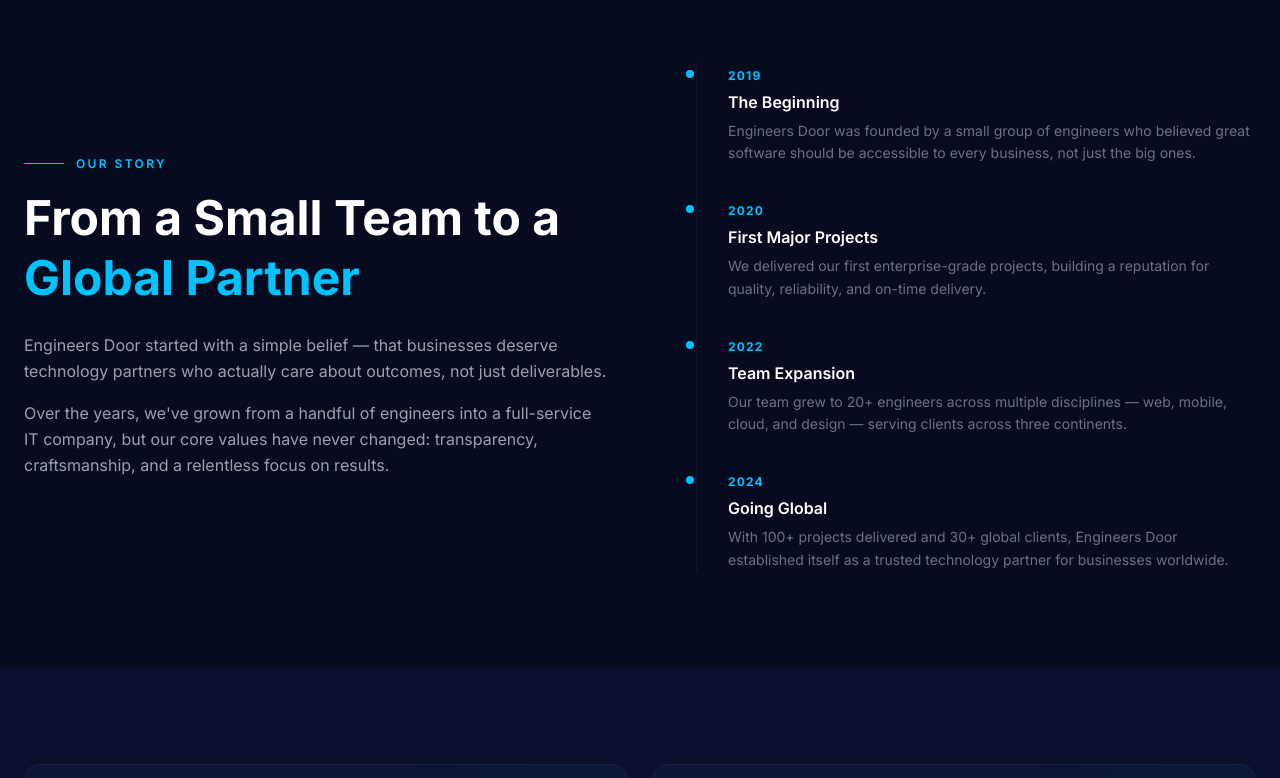
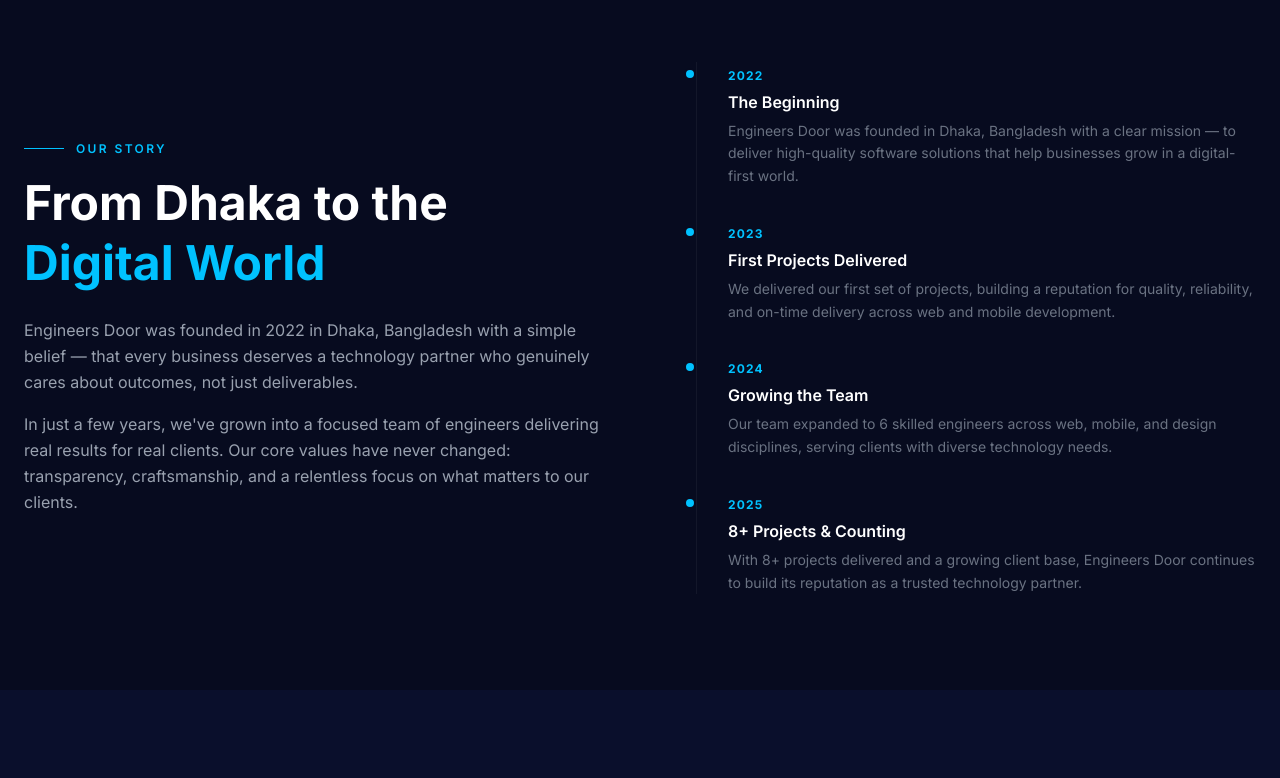
Before and after one commit to fahim-shahriar-alif/Engineers-Door, a Next.js app in the folder engineers-door/: page /about in a window 1280 px wide. Shown: the part 540-1318 px from the top of the page. Built offline with nearby package versions, Linux system fonts and the light colour scheme.

Commit message:
Fixed some UI

```diff
--- a/engineers-door/app/layout.tsx
+++ b/engineers-door/app/layout.tsx
@@ -19,7 +19,7 @@
     "Engineers Door delivers end-to-end software development, IT consulting, and technology solutions that drive real business growth.",
   keywords: [
     "IT company", "software development", "web development", "mobile apps",
-    "cloud devops", "IT consulting", "tech talent", "Engineers Door",
+    "cloud devops", "IT consulting", "tech talent", "Engineers Door", "Dhaka", "Bangladesh",
   ],
   authors: [{ name: "Engineers Door", url: BASE_URL }],
   creator: "Engineers Door",
--- a/engineers-door/components/Footer.tsx
+++ b/engineers-door/components/Footer.tsx
@@ -109,7 +109,7 @@
             © {new Date().getFullYear()} Engineers Door. All rights reserved.
           </p>
           <p className="text-gray-600 text-xs">
-            Built with precision by the Engineers Door team.
+            Founded 2022 · Dhaka, Bangladesh
           </p>
         </div>
 
--- a/engineers-door/components/Hero.tsx
+++ b/engineers-door/components/Hero.tsx
@@ -7,10 +7,10 @@
 import CountUp from "@/components/ui/CountUp";
 
 const stats = [
-  { value: 100, suffix: "+", label: "Projects Delivered" },
-  { value: 50, suffix: "+", label: "Expert Engineers" },
-  { value: 30, suffix: "+", label: "Global Clients" },
-  { value: 5, suffix: "+", label: "Years of Experience" },
+  { value: 8, suffix: "+", label: "Projects Delivered" },
+  { value: 6, suffix: "", label: "Expert Engineers" },
+  { value: 8, suffix: "+", label: "Happy Clients" },
+  { value: 2, suffix: "+", label: "Years of Experience" },
 ];
 
 const floatingOrbs = [
--- a/engineers-door/components/about/OurStory.tsx
+++ b/engineers-door/components/about/OurStory.tsx
@@ -1,27 +1,27 @@
 const milestones = [
   {
-    year: "2019",
+    year: "2022",
     title: "The Beginning",
     description:
-      "Engineers Door was founded by a small group of engineers who believed great software should be accessible to every business, not just the big ones.",
+      "Engineers Door was founded in Dhaka, Bangladesh with a clear mission — to deliver high-quality software solutions that help businesses grow in a digital-first world.",
   },
   {
-    year: "2020",
-    title: "First Major Projects",
+    year: "2023",
+    title: "First Projects Delivered",
     description:
-      "We delivered our first enterprise-grade projects, building a reputation for quality, reliability, and on-time delivery.",
-  },
-  {
-    year: "2022",
-    title: "Team Expansion",
-    description:
-      "Our team grew to 20+ engineers across multiple disciplines — web, mobile, cloud, and design — serving clients across three continents.",
+      "We delivered our first set of projects, building a reputation for quality, reliability, and on-time delivery across web and mobile development.",
   },
   {
     year: "2024",
-    title: "Going Global",
+    title: "Growing the Team",
     description:
-      "With 100+ projects delivered and 30+ global clients, Engineers Door established itself as a trusted technology partner for businesses worldwide.",
+      "Our team expanded to 6 skilled engineers across web, mobile, and design disciplines, serving clients with diverse technology needs.",
+  },
+  {
+    year: "2025",
+    title: "8+ Projects & Counting",
+    description:
+      "With 8+ projects delivered and a growing client base, Engineers Door continues to build its reputation as a trusted technology partner.",
   },
 ];
 
@@ -40,18 +40,19 @@
               </span>
             </div>
             <h2 className="text-4xl md:text-5xl font-bold text-white mb-6 leading-tight">
-              From a Small Team to a{" "}
-              <span className="text-[#00c2ff]">Global Partner</span>
+              From Dhaka to the{" "}
+              <span className="text-[#00c2ff]">Digital World</span>
             </h2>
             <p className="text-gray-400 text-base leading-relaxed mb-4">
-              Engineers Door started with a simple belief — that businesses
-              deserve technology partners who actually care about outcomes, not
-              just deliverables.
+              Engineers Door was founded in 2022 in Dhaka, Bangladesh with a
+              simple belief — that every business deserves a technology partner
+              who genuinely cares about outcomes, not just deliverables.
             </p>
             <p className="text-gray-400 text-base leading-relaxed">
-              Over the years, we've grown from a handful of engineers into a
-              full-service IT company, but our core values have never changed:
-              transparency, craftsmanship, and a relentless focus on results.
+              In just a few years, we've grown into a focused team of engineers
+              delivering real results for real clients. Our core values have
+              never changed: transparency, craftsmanship, and a relentless
+              focus on what matters to our clients.
             </p>
           </div>
 
--- a/engineers-door/components/about/Team.tsx
+++ b/engineers-door/components/about/Team.tsx
@@ -63,32 +63,24 @@
             Meet the Team
           </h2>
           <p className="mt-4 text-gray-400 max-w-xl mx-auto text-base">
-            A group of dedicated engineers, designers, and strategists who love
-            what they do and care about doing it well.
+            A dedicated group of engineers and designers based in Dhaka,
+            Bangladesh — passionate about building technology that works.
           </p>
         </div>
 
-        <div className="grid grid-cols-1 sm:grid-cols-2 lg:grid-cols-3 gap-6">
-          {team.map((member, index) => (
-            <div
-              key={member.name}
-              className="bg-[#0d1435] border border-white/5 rounded-xl p-7 hover:border-[#00c2ff]/30 transition-all duration-300 group"
-            >
-              {/* Avatar */}
-              <div
-                className={`w-14 h-14 rounded-full bg-gradient-to-br ${avatarColors[index]} flex items-center justify-center text-white font-bold text-lg mb-5`}
-              >
-                {member.initials}
-              </div>
-
-              {/* Info */}
-              <h3 className="text-white font-semibold text-lg">{member.name}</h3>
-              <p className="text-[#00c2ff] text-xs font-medium tracking-wide mt-0.5 mb-3">
-                {member.role}
-              </p>
-              <p className="text-gray-500 text-sm leading-relaxed">{member.bio}</p>
-            </div>
-          ))}
+        <div className="bg-[#0d1435] border border-white/5 rounded-2xl p-12 text-center">
+          <span className="text-5xl mb-5 block">👷</span>
+          <h3 className="text-white font-semibold text-lg mb-2">Team profiles coming soon</h3>
+          <p className="text-gray-500 text-sm max-w-sm mx-auto">
+            We're putting together our team page. In the meantime, feel free to
+            reach out and get to know us directly.
+          </p>
+          <a
+            href="/contact"
+            className="inline-block mt-6 border border-[#00c2ff]/30 text-[#00c2ff] px-6 py-2.5 rounded-lg text-sm font-medium hover:bg-[#00c2ff] hover:text-[#0a0f2c] transition-all duration-200"
+          >
+            Get in Touch →
+          </a>
         </div>
 
       </div>
--- a/engineers-door/components/careers/CareersHero.tsx
+++ b/engineers-door/components/careers/CareersHero.tsx
@@ -33,9 +33,9 @@
         {/* Quick stats */}
         <div className="mt-10 flex flex-wrap justify-center gap-6">
           {[
-            { value: "50+", label: "Team Members" },
+            { value: "6", label: "Team Members" },
             { value: "100%", label: "Remote Friendly" },
-            { value: "12+", label: "Open Roles" },
+            { value: "Always", label: "Open to Talent" },
           ].map((s) => (
             <div key={s.label} className="bg-[#0d1435] border border-white/5 rounded-xl px-8 py-4 text-center">
               <p className="text-2xl font-bold text-[#00c2ff]">{s.value}</p>
--- a/engineers-door/components/careers/OpenPositions.tsx
+++ b/engineers-door/components/careers/OpenPositions.tsx
@@ -44,12 +44,54 @@
 ];
 
 const typeColors: Record<string, string> = {
-  "Full-time": "bg-green-500/10 text-green-400 border-green-500/20",
-  "Contract": "bg-yellow-500/10 text-yellow-400 border-yellow-500/20",
-  "Part-time": "bg-blue-500/10 text-blue-400 border-blue-500/20",
+  "Full-time": "border-[#00c2ff]/30 text-[#00c2ff]",
+  "Contract": "border-orange-500/30 text-orange-400",
 };
 
 export default function OpenPositions() {
+  if (positions.length === 0) {
+    return (
+      <section className="bg-[#0a0f2c] py-24 px-6">
+        <div className="max-w-7xl mx-auto">
+          <div className="text-center mb-14">
+            <div className="flex items-center justify-center gap-3 mb-4">
+              <span className="h-px w-10 bg-[#00c2ff]" />
+              <span className="text-[#00c2ff] text-xs font-semibold tracking-[0.2em] uppercase">
+                Opportunities
+              </span>
+              <span className="h-px w-10 bg-[#00c2ff]" />
+            </div>
+            <h2 className="text-4xl md:text-5xl font-bold text-white">
+              Open Positions
+            </h2>
+            <p className="mt-4 text-gray-400 max-w-xl mx-auto text-base">
+              We don&apos;t always have open roles listed, but we&apos;re always interested
+              in hearing from talented people.
+            </p>
+          </div>
+
+          <div className="bg-[#0d1435] border border-white/5 rounded-2xl p-12 text-center max-w-2xl mx-auto">
+            <span className="text-5xl mb-5 block">📭</span>
+            <h3 className="text-white font-semibold text-lg mb-2">
+              No open positions right now
+            </h3>
+            <p className="text-gray-500 text-sm max-w-sm mx-auto mb-6">
+              We&apos;re not actively hiring at the moment, but we&apos;re always open to
+              meeting great engineers. Send us your application and we&apos;ll keep
+              you in mind for future opportunities.
+            </p>
+            <a
+              href="#apply"
+              className="inline-block bg-[#00c2ff] text-[#0a0f2c] px-6 py-3 rounded-lg text-sm font-semibold hover:bg-white transition-colors duration-200"
+            >
+              Send a General Application →
+            </a>
+          </div>
+        </div>
+      </section>
+    );
+  }
+
   return (
     <section className="bg-[#0a0f2c] py-24 px-6">
       <div className="max-w-7xl mx-auto">
@@ -57,7 +99,7 @@
           <div className="flex items-center justify-center gap-3 mb-4">
             <span className="h-px w-10 bg-[#00c2ff]" />
             <span className="text-[#00c2ff] text-xs font-semibold tracking-[0.2em] uppercase">
-              We're Hiring
+              We&apos;re Hiring
             </span>
             <span className="h-px w-10 bg-[#00c2ff]" />
           </div>
@@ -65,7 +107,7 @@
             Open Positions
           </h2>
           <p className="mt-4 text-gray-400 max-w-xl mx-auto text-base">
-            Don't see a perfect fit? Apply anyway — we're always looking for
+            Don&apos;t see a perfect fit? Apply anyway — we&apos;re always looking for
             exceptional people.
           </p>
         </div>
@@ -82,7 +124,7 @@
                   <h3 className="text-white font-semibold text-base group-hover:text-[#00c2ff] transition-colors duration-200">
                     {pos.title}
                   </h3>
-                  <span className={`text-xs font-medium px-2.5 py-0.5 rounded-full border ${typeColors[pos.type]}`}>
+                  <span className={`text-xs font-medium px-2.5 py-0.5 rounded-full border ${typeColors[pos.type] ?? "border-gray-500/30 text-gray-400"}`}>
                     {pos.type}
                   </span>
                 </div>
--- a/engineers-door/components/contact/ContactSection.tsx
+++ b/engineers-door/components/contact/ContactSection.tsx
@@ -11,8 +11,8 @@
       </svg>
     ),
     label: "Email Us",
-    value: "hello@engineersdoor.com",
-    href: "mailto:hello@engineersdoor.com",
+    value: "engineersdoor.2022@gmail.com",
+    href: "mailto:engineersdoor.2022@gmail.com",
   },
   {
     icon: (
@@ -21,8 +21,8 @@
       </svg>
     ),
     label: "Call Us",
-    value: "+1 (555) 000-0000",
-    href: "tel:+15550000000",
+    value: "+880 1811-826554",
+    href: "tel:+8801811826554",
   },
   {
     icon: (
@@ -42,7 +42,7 @@
       </svg>
     ),
     label: "Working Hours",
-    value: "Mon – Fri, 9am – 6pm (BST)",
+    value: "Sun – Thu, 9am – 6pm (BST)",
     href: "#",
   },
 ];
```
Also changed, not shown: 1 other file (tests, documents, lock files or other folders).
